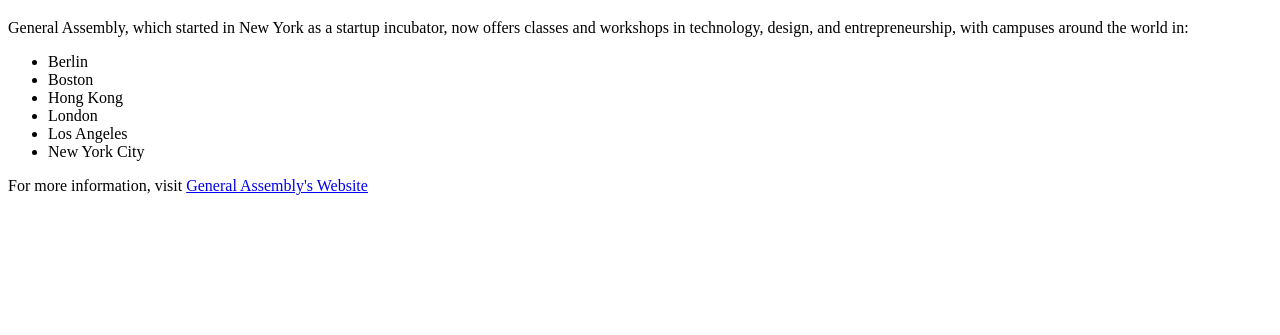
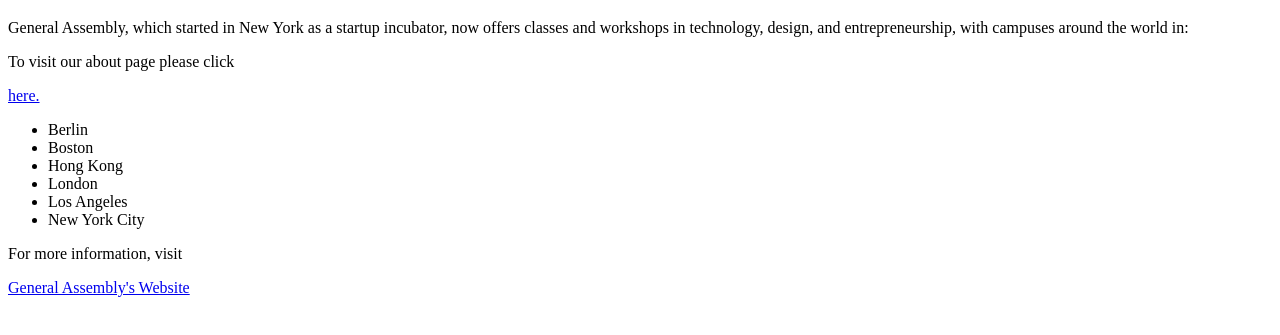
Before and after one commit to HyPrX/Ga--Press-Release, a plain HTML site: page index.html in a window 1280 px wide. Shown: the part 61-396 px from the top of the page. Drawn offline with Linux system fonts and the light colour scheme.

Commit message:
Replaced 'index.html' with a newer version.

```diff
--- a/index.html
+++ b/index.html
@@ -16,6 +16,8 @@
 
 <p>General Assembly, which started in New York as a startup incubator, now offers classes and workshops in technology, design, and entrepreneurship, with campuses around the world in:</p>
 
+<p>To visit our about page please click</p> <a href='about.html'>here.</a>
+
 <ul>
   <li>Berlin</li>
   <li>Boston</li>
@@ -25,12 +27,7 @@
   <li>New York City</li>
  </ul>
 
-For more information, visit <a href='https://generalassemb.ly/'>General Assembly's Website</a>
+<p>For more information, visit</p> <a href='https://generalassemb.ly/'>General Assembly's Website</a>
 
  </body>
-
-
-
-
-
 </html>
```
Also changed, not shown: about.html (added, +30 -0 lines), 2 other files.
